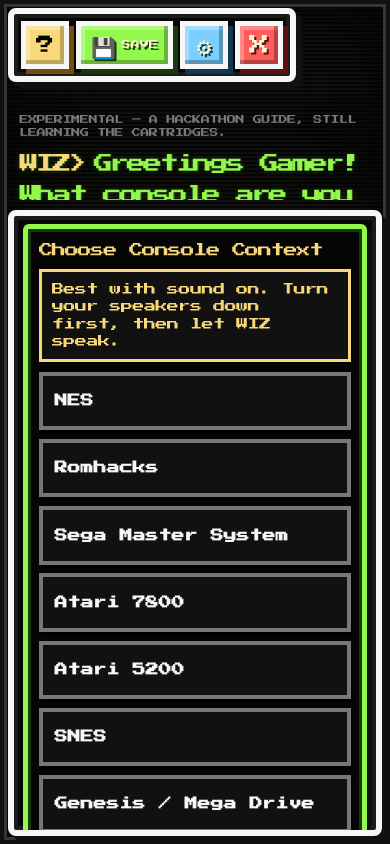
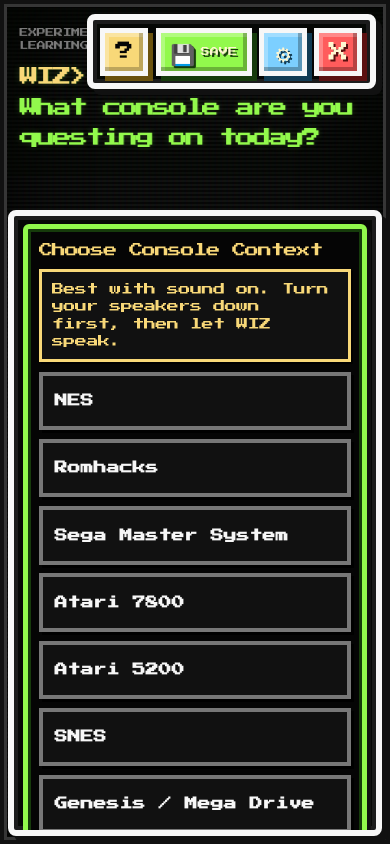
Before and after one commit to Arcadesys/wizwor, a Next.js app: page / in a window 390 px wide. Built offline with nearby package versions, Linux system fonts and the light colour scheme.

Commit message:
Overlay terminal controls on screen

```diff
--- a/src/app/globals.css
+++ b/src/app/globals.css
@@ -276,15 +276,16 @@
 }
 
 .window-controls {
-  position: relative;
-  z-index: 2;
+  position: absolute;
+  top: clamp(0.45rem, 1vw, 0.7rem);
+  right: clamp(0.45rem, 1vw, 0.7rem);
+  z-index: 4;
   display: flex;
-  align-self: start;
   align-items: flex-start;
   justify-content: flex-end;
   gap: clamp(0.45rem, 1vw, 0.7rem);
   width: max-content;
-  max-width: 100%;
+  max-width: calc(100% - 1rem);
   padding: clamp(0.45rem, 1vw, 0.7rem);
   background: var(--background);
   border: 6px solid var(--foreground);
@@ -467,10 +468,7 @@
 
 .terminal-top-panel {
   position: relative;
-  display: grid;
-  grid-template-columns: minmax(0, 1fr) auto;
-  align-items: start;
-  gap: clamp(0.8rem, 2vw, 1.3rem);
+  display: block;
   min-height: 0;
 }
 
@@ -1066,7 +1064,6 @@
   }
 
   .terminal-top-panel {
-    grid-template-columns: minmax(0, 1fr);
     overflow: hidden;
   }
 
@@ -1075,8 +1072,8 @@
   }
 
   .window-controls {
-    justify-self: start;
-    order: -1;
+    top: 0.4rem;
+    right: 0.4rem;
   }
 
   .bottom-terminal {
```
